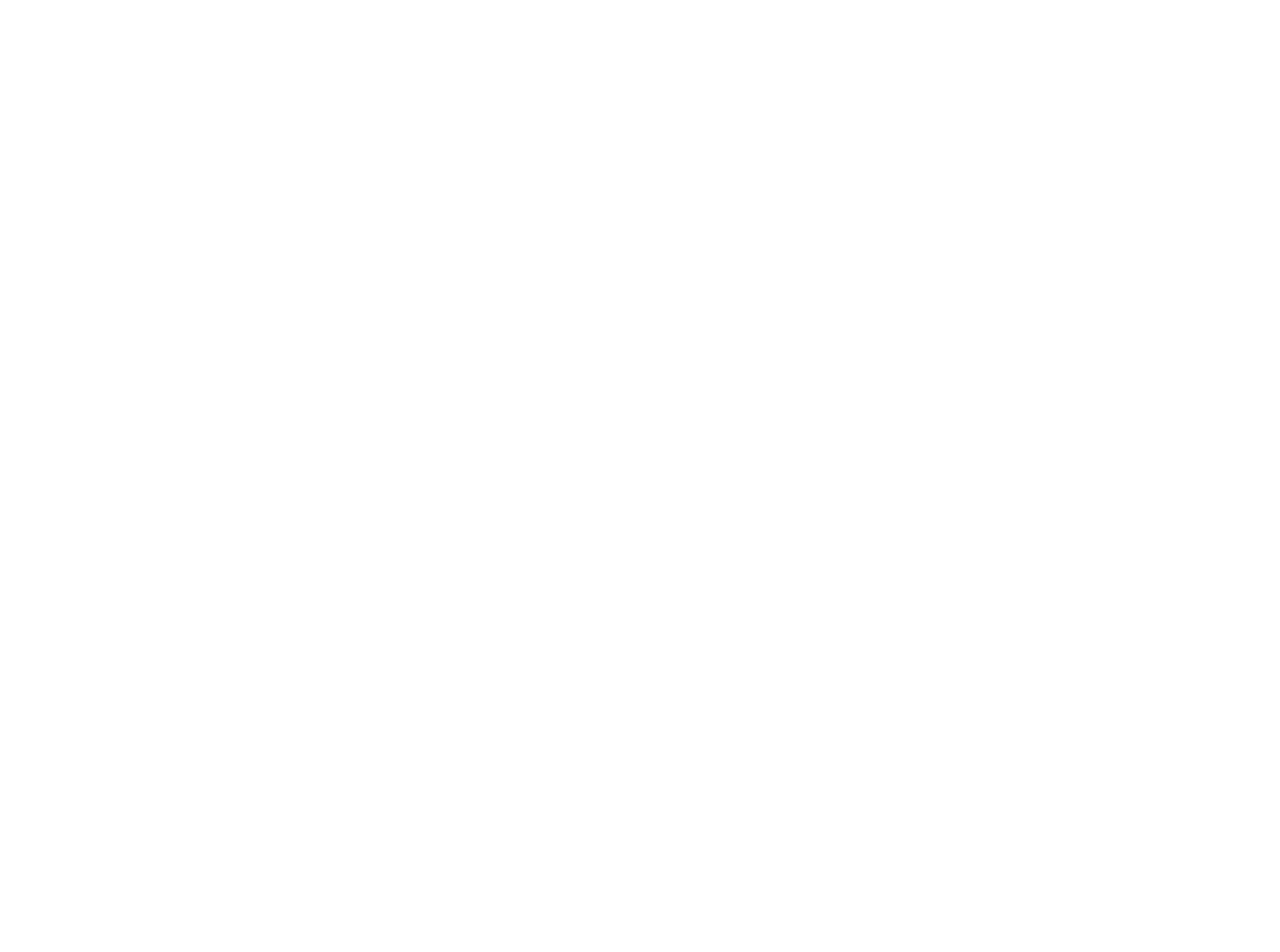
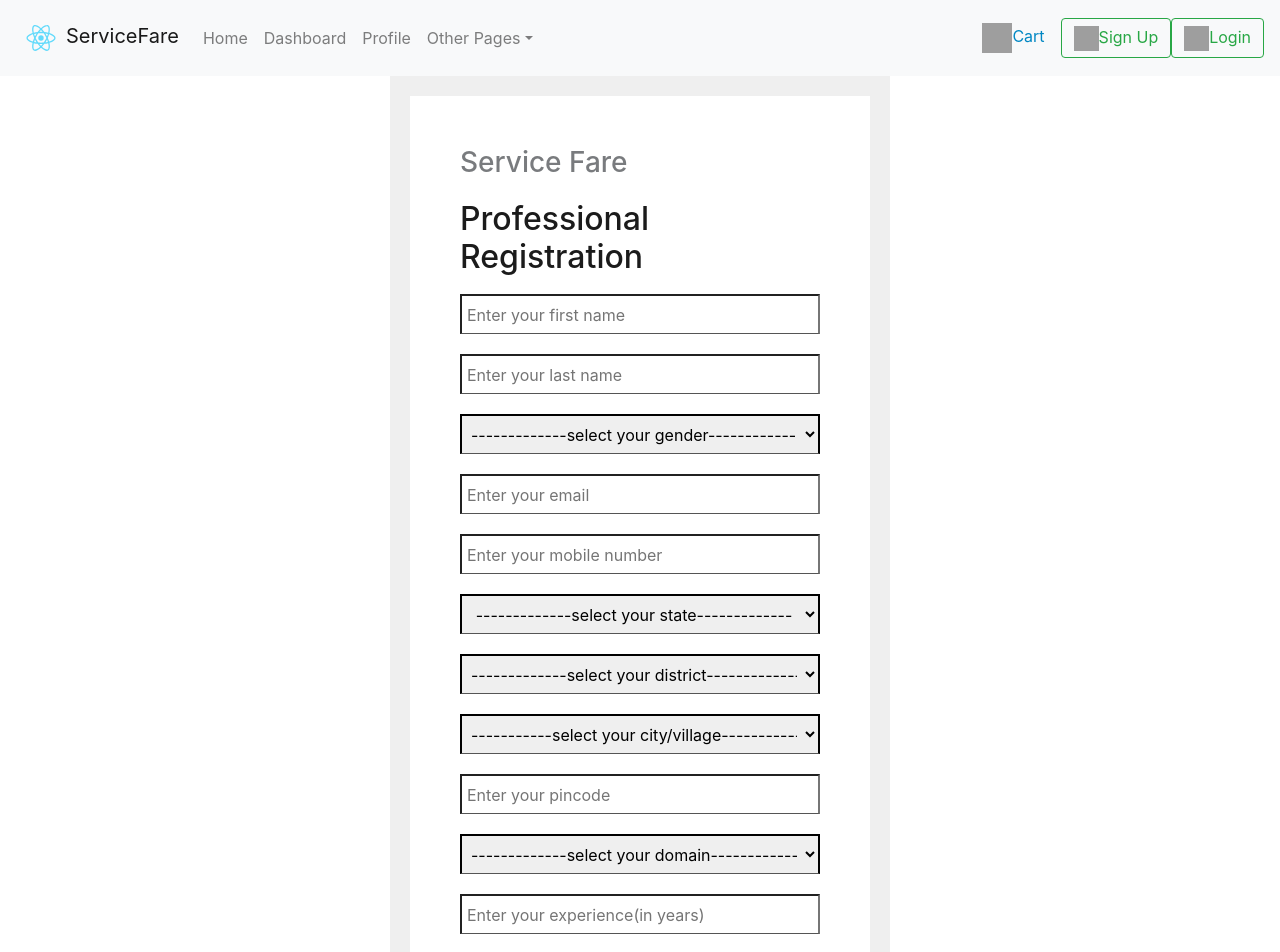
Before and after one commit to SuperUser-199/service-fare, a React (Create React App) app in the folder client/: page /proregister in a window 1280 px wide. Shown: the top 952 px of the page. Before the commit the page ends 800 px from the top, so only its background shows below. Built offline with nearby package versions, Linux system fonts and the light colour scheme; grey boxes are pictures that could not be loaded.

Commit message:
Professional Registration page added

```diff
--- a/client/src/App.js
+++ b/client/src/App.js
@@ -10,6 +10,7 @@
 import Orderdetails from './components/orderdetails';
 import Detailedservice from './components/detailedservice';
 import Cart  from './components/cart';
+import ProfRegister from './pages/ProfRegister';
 import {
   BrowserRouter as Router,
   Switch,
@@ -24,6 +25,9 @@
       </Route>
       <Route path="/register">
         <Register />
+      </Route>
+      <Route path="/proregister">
+        <ProfRegister />
       </Route>
       <Route path="/login">
         <Login />
--- a/client/src/components/header.js
+++ b/client/src/components/header.js
@@ -33,6 +33,7 @@
           <a class="dropdown-item" href="/setupprofile">Set Up Profile</a>
           <a class="dropdown-item" href="/forgotpassword">Forgot Password</a>
           <a class="dropdown-item" href="/service-menu">Detailed Service</a>
+          <a class="dropdown-item" href="/proregister">Professional Registration</a>
 
 
 
--- /dev/null
+++ b/client/src/pages/ProfRegister.js
@@ -0,0 +1,72 @@
+import React from 'react'
+import './Style.css'
+import Header from "../components/header"
+function Register() {
+    return (
+        <>
+        <Header />
+        <div className="reg-body">
+        <div class="container">
+        <div class="logo">
+            <h3>Service Fare</h3>
+        </div>
+            <div class="register-form toggle">
+                <h2>Professional Registration</h2>
+                <form autocomplete="off">
+                    <input type="text" name="reg-fname" id="reg-fname" required placeholder="Enter your first name"/>
+                    <input type="text" name="reg-lname" id="reg-lname" required placeholder="Enter your last name"/>
+                    <select className="selectStyle" id="gender" name="gender">
+                            <option value="select" selected="selected">-------------select your gender-------------</option>
+                            <option value="male">Male</option>
+                            <option value="female">Female</option>
+                            <option value="others">Others</option>
+                    </select>
+                    <input type="email" name="register-ml" id="register-ml" required placeholder="Enter your email"/>
+                    <input type="number" name="mobno" id="mobno" required placeholder="Enter your mobile number"/>
+                    <select className="selectStyle" id="state" name="state">
+                            <option value="select" selected="selected">-------------select your state-------------</option>
+                            <option value="haryana">Haryana</option>
+                            <option value="up">Uttar Pradesh</option>
+                            <option value="rajasthan">Rajasthan</option>
+                    </select>
+                    <select className="selectStyle" id="district" name="district">
+                            <option value="select" selected="selected">-------------select your district-------------</option>
+                            <option value="faridabad">Faridabad</option>
+                            <option value="gurugram">Gurugram</option>
+                            <option value="hisar">Hisar</option>
+                    </select>
+                    <select className="selectStyle" id="city" name="city">
+                            <option value="select" selected="selected">-----------select your city/village-----------</option>
+                            <option value="abc">abc</option>
+                            <option value="xyz">xyz</option>
+                            <option value="cde">cde</option>
+                    </select>
+                    <input type="number" name="pincode" id="pincode" required placeholder="Enter your pincode"/>
+                    <select className="selectStyle" id="domain" name="domain">
+                            <option value="select" selected="selected">-------------select your domain-------------</option>
+                            <option value="ACservice">AC Service and Repair</option>
+                            <option value="painter">Painter</option>
+                            <option value="electrician">Electrician</option>
+                            <option value="plumber">Plumber</option>
+                            <option value="carpenter">Carpenter</option>
+                            <option value="pestcontrol">Pest Control</option>
+                            <option value="webdev">Web Developer</option>
+                            <option value="appdev">App Developer</option>
+                    </select>
+                    <input type="number" name="exp" id="exp" required placeholder="Enter your experience(in years)"/>
+                    <input type="password" name="register-pd" id="register-pd" required placeholder="Enter your password"/>
+                    <input type="password" name="register-cpd" id="register-cpd" required placeholder="Confirm your password"/>
+                    <div class="register-row">
+
+                    </div>
+                    <button type="submit">Register</button>
+                    <p>Do you have an account? <a href="/login" class="switch">Login Now</a></p>
+                </form>
+            </div>
+        </div>
+        </div>
+        </>
+    )
+}
+
+export default Register
--- a/client/src/pages/Style.css
+++ b/client/src/pages/Style.css
@@ -130,3 +130,13 @@
     visibility: visible;
     opacity: 1;
 } */
+
+.selectStyle {
+    text-align: center;
+    padding: 5px;
+    width: 360px;
+    height: 40px;
+    margin: 10px 0;
+    border: 2px solid black;
+    border-bottom: 1px solid #555;
+}
```
